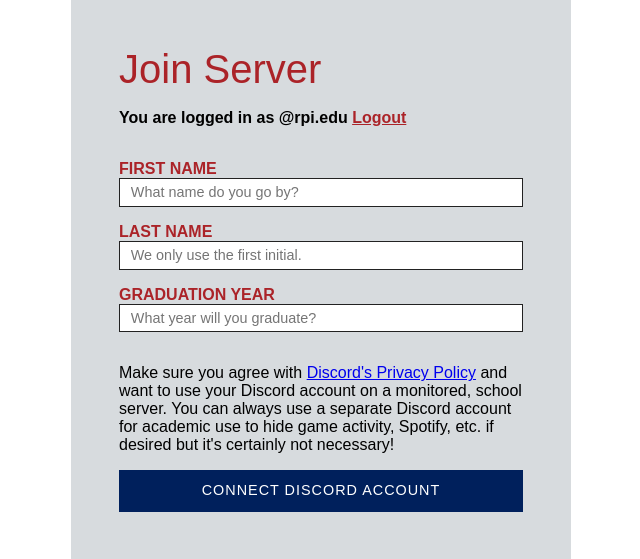
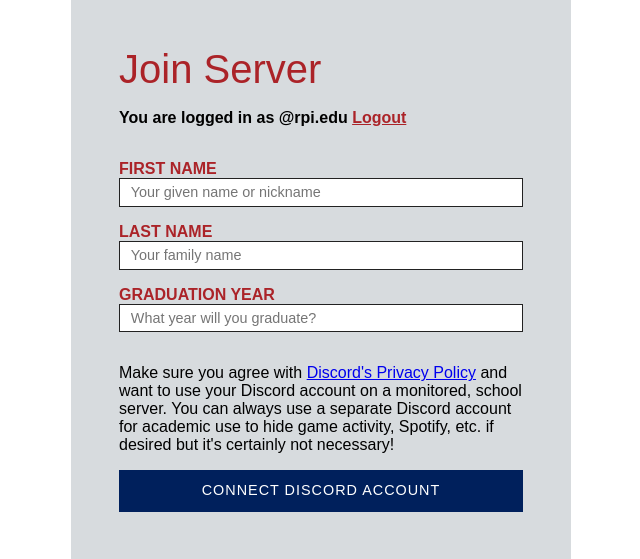
Before and after one commit to rcos/rcos-automation, a Flask app: template rcosautomation/templates/join.html in a window 1280 px wide. Shown: the part 104-663 px from the top of the page, without its empty margins (319-959 px from the left). Run offline with Flask 2, Linux system fonts and the light colour scheme; the template is opened without the code that fills it, so the values that code supplies are empty.

Commit message:
Add nav links

```diff
--- a/rcosautomation/templates/connected.html
+++ b/rcosautomation/templates/connected.html
@@ -10,4 +10,9 @@
     <button class="rpi-button is-fullwidth">Switch Discord Accounts</button>
     <a href="https://discord.com/channels/{{ discord_server_id }}" class="rpi-button red is-fullwidth" style="margin-top: 1rem;">Open Discord</a>
 </form>
+<ul class="rpi-arrow-nav">
+    <li><a href="https://rcos.io" target="_blank">RCOS Homepage</a></li>
+    <li><a href="https://handbook.rcos.io" target="_blank">RCOS Handbook</a></li>
+    <li><a href="https://github.com/rcos/rcos-automation" target="_blank">Source Code</a></li>
+</ul>
 {% endblock %}
--- a/rcosautomation/templates/join.html
+++ b/rcosautomation/templates/join.html
@@ -6,10 +6,10 @@
     <div class="field">
         <label class="rpi-label" for="first-name">First Name</label>
         <input class="rpi-input" value="{{ user['name']['first'] }}" type="text" name="first_name" id="first-name"
-            placeholder="What name do you go by?" maxlength="20" required>
+            placeholder="Your given name or nickname" maxlength="20" required>
         <label class="rpi-label" for="last-name">Last Name</label>
         <input class="rpi-input" value="{{ user['name']['last'] }}" type="text" name="last_name" id="last-name"
-            placeholder="We only use the first initial." required>
+            placeholder="Your family name" required>
     </div>
 
     <div class="field">
```
